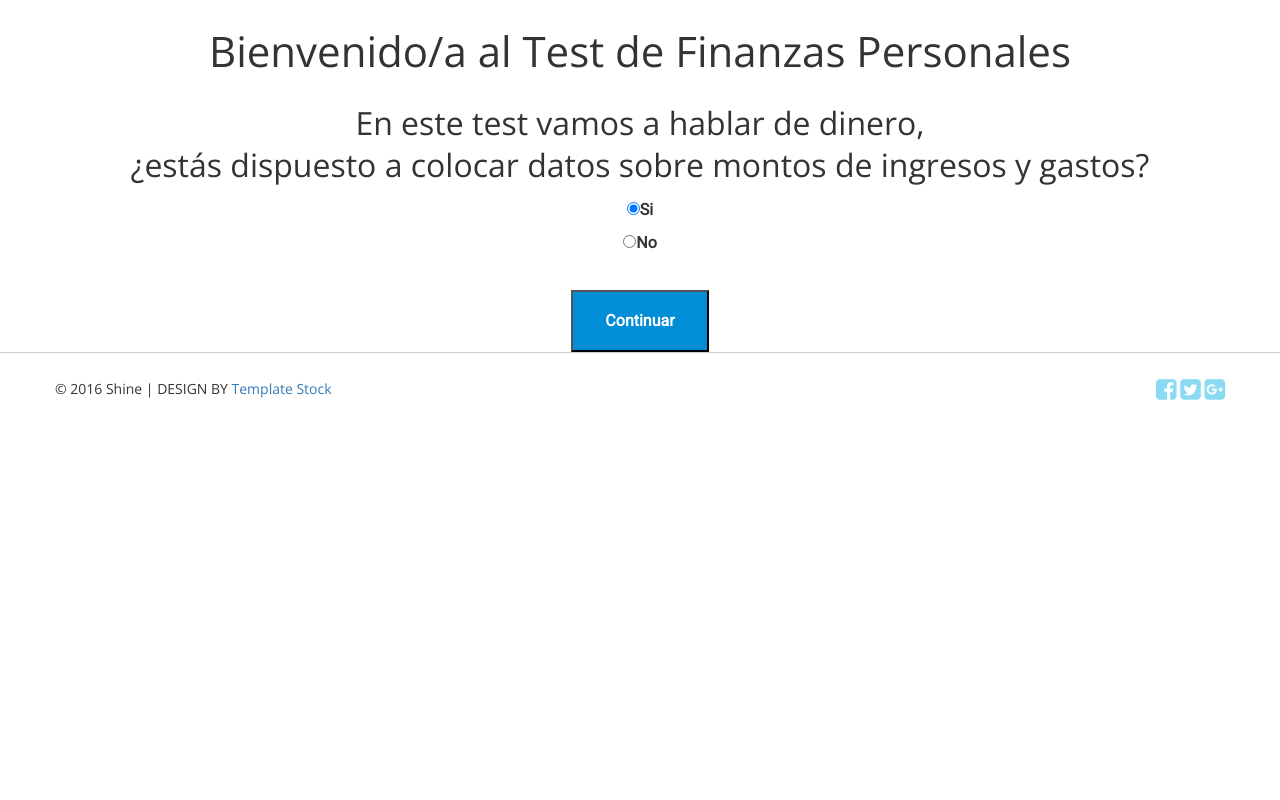
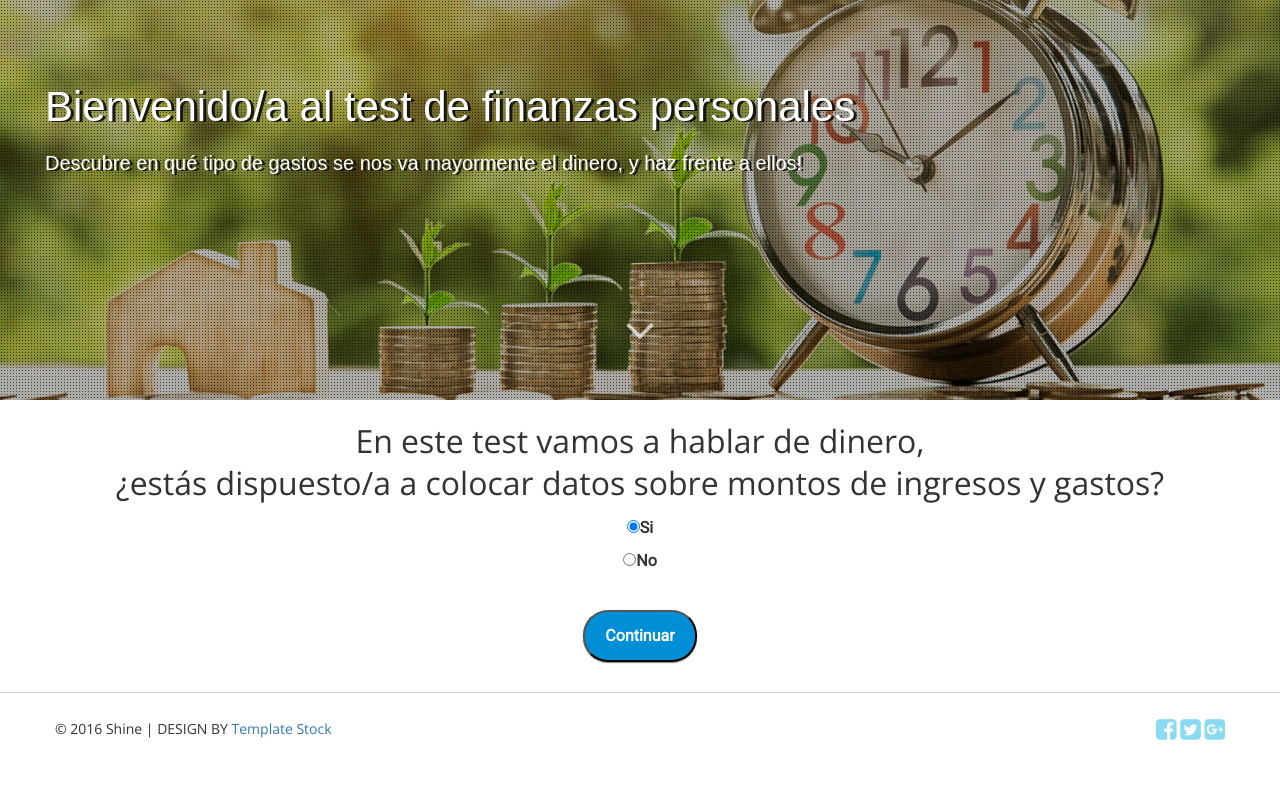
Before and after one commit to practicaproISPC/grupo-5-g5, a PHP site: page /Test.html in a window 1280 px wide. Run offline with PHP 8.4, Linux system fonts and the light colour scheme; some libraries are stand-ins or nearby versions.

Commit message:
se agregó header en Test, se modificó título, se cambiaron tamaños de títulos del header en algunas páginas, se ajustó la altura de botón Enviar y Continuar, y se ajustó una imágen.

```diff
--- a/FormDatos.html
+++ b/FormDatos.html
@@ -43,7 +43,7 @@
 					<div class="col-md-8">
 						<!--<img class="logo" src="images/logo.png" />-->
 						<h1 class="white-text">Test de finanzas personales</h1>
-						<h5 class="white-text">Te contamos los beneficios de administrar correctamente el dinero.</h5>
+						<h3 class="white-text">Te contamos los beneficios de administrar correctamente el dinero</h3>
 						<div id="countdown" class="white-text"></div>
 					</div>
 				</div>
@@ -84,13 +84,12 @@
             <input type="text" name="domicilio" id="domicilio"><br>
 			<br>
 
-            <label for="consulta">Tenes alguna consulta?:</label><br>
+            <label for="consulta">Tenes alguna consulta?</label><br>
             <textarea cols="40" rows="7" name="consulta"></textarea><br>
 			<br>
 	    	<p class="pCentrado"><b>***Nunca te solicitaremos claves ni datos de cuentas bancarias</b>, <br>
              códigos confidenciales enviados por SMS o e-mail, <br>
              y tampoco si ganaste un premio o sorteo. No los compartas.</p>
-
 
             <label><input type="checkbox" name="checkbox" id="polDatos" required>Acepto Política de datos y Política de Privacidad</label><br>
             <label><input type="checkbox" name="checkbox" id="envioInfo" required>Acepto envío con bonificaciones de información de este tipo </label></p>
--- a/PoliticaDeCookies.html
+++ b/PoliticaDeCookies.html
@@ -10,7 +10,7 @@
 		<meta charset="utf-8">
 		<meta http-equiv="X-UA-Compatible" content="IE=edge">
 		<meta name="viewport" content="width=device-width, initial-scale=1">
-		<title>Test de finanzas personales - Política de cookies</title>
+		<title>Test de Finanzas Personales - Política de cookies</title>
 
 
 		<!-- WEB FONTS -->
--- a/Resultado1.html
+++ b/Resultado1.html
@@ -42,7 +42,7 @@
 					<div class="col-md-8">
 						<!--<img class="logo" src="images/logo.png" />-->
 						<h1 class="white-text">Test de finanzas personales</h1>
-						<h3 class="white-text"> Registrar: la Clave de la buena administración financiera </h3>
+						<h3 class="white-text"><u>Registrar</u>: la clave de la buena administración financiera </h3>
 						<div id="countdown" class="white-text"></div>
 					</div>
 				</div>
@@ -56,7 +56,7 @@
 	<br> <p> Seguramente te ha pasado llegar a fin de mes y no saber en qué se te fue el dinero. Pensar “gane tanto, pague esto, aquello, esto otro… y me falta tanto que no se en qué lo gaste”. Incluso puede que alguna vez te preguntaras si habías perdido dinero en algún sitio. Esto se debe a que no llevas un registro o control del flujo de tu dinero. </p>
     <p> ¿Por qué es tan importante llevar un registro con las entradas y salidas de dinero? Podemos decir que es la base de una buena administración. Ya que si no sé a ciencia cierta cuánto gano, cuánto gasto y en qué lo gasto no puedo confeccionar un presupuesto, proyectar ahorros, reducir gastos, identificar los gastos hormigas, etc. </p>
 	<p> Es el primer paso de la escalera que conduce a la Libertad Financiera. Por eso te animamos a que durante un mes anotes todo, pero absolutamente todo: dinero que ganas y dinero que gastas por más que sean montos muy pequeños. Finalizado el mes, por favor, vuelve a realizar este test. </p> <br>
-	<figure> <img src="images/registrar.jpg" alt="debemos registar el dinero. Calculadora. " width="500px" height="300px" /> <figcaption> Debemos Registrar para poder Controlar Nuestras Finanzas </figcaption> </figure> <br>
+	<figure> <img src="images/registrar.jpg" alt="debemos registar el dinero. Calculadora. " width="500px" height="315px" /> <figcaption> Debemos Registrar para poder Controlar Nuestras Finanzas </figcaption> </figure> <br>
 	<h2> Algunos consejos para hacer el registro. </h2>
 	<p> Puedes usar una  libretita y lápiz, una hoja de Excel, una aplicación en tu celular o lo que te resulte más cómodo. La idea es que dispongas de ese medio todos los días para poder apuntar fehacientemente. </p>
 	<p> Aquí te dejamos una nota de un periódico argentino sobre 7 apps que te pueden ser de ayuda   </p> <br>
--- a/Resultado3.html
+++ b/Resultado3.html
@@ -42,7 +42,7 @@
 					<div class="col-md-8">
 						<!--<img class="logo" src="images/logo.png" />-->
 						<h1 class="white-text">Test de finanzas personales</h1>
-						<h2 class="white-text"> La regla del 90/10 </h2>
+						<h2 class="white-text"> La Regla del 90/10 </h2>
 						<div id="countdown" class="white-text"></div>
 					</div>
 				</div>
--- a/Test.html
+++ b/Test.html
@@ -10,7 +10,7 @@
 		<meta charset="utf-8">
 		<meta http-equiv="X-UA-Compatible" content="IE=edge">
 		<meta name="viewport" content="width=device-width, initial-scale=1">
-		<title>Shine - Responsive Template | Template Stock</title>
+		<title>Test de finanzas personales</title>
 
 
 		<!-- WEB FONTS -->
@@ -35,27 +35,40 @@
 			<div id="loader"><div class="sk-spinner sk-spinner-cube-grid"><div class="sk-cube"></div><div class="sk-cube"></div><div class="sk-cube"></div><div class="sk-cube"></div><div class="sk-cube"></div><div class="sk-cube"></div><div class="sk-cube"></div><div class="sk-cube"></div><div class="sk-cube"></div></div></div>
 		</div>	-->
 
-
+	<!-- HEADER -->
+	<section id="header">
+		<div class="container">
+			<div class="row text-center">
+				<div class="col-md-8">
+					<!--<img class="logo" src="images/logo.png" />-->
+					<h1 class="white-text">Bienvenido/a al test de finanzas personales</h1>
+					<h4 class="white-text">Descubre en qué tipo de gastos se nos va mayormente el dinero, y haz frente a ellos!</h4>
+					<div id="countdown" class="white-text"></div>
+				</div>
+			</div>
+		</div>
+		<div class="animation">
+		<a class="arrow-down-animation" data-scroll href="#about"><i class="fa fa-angle-down"></i></a>
+		</div>
+	</section>
+<!-- HEADER ENDS -->
 
 
     <!-- TEST -->
-
-
-	<h1>Bienvenido/a al Test de Finanzas Personales</h1>
 
 	<main>
 		<div id="divHablarDeDinero">
 			<form ><!-- eliminar contenido en deshuso de action y method-->
 				<h2>En este test vamos a hablar de dinero,<br>
-				¿estás dispuesto a colocar datos sobre montos de ingresos y gastos?</h2>
+				¿estás dispuesto/a a colocar datos sobre montos de ingresos y gastos?</h2>
 				<label><input type="radio" name="rDatosDinero" id="rDatosDineroSi" value="s" checked>Si </label><br> <!--agregar values / cambiar name-->
 				<label><input type="radio" name="rDatosDinero" id="rDatosDineroNo" value="n">No </label><br> <!--agregar values-->
-				<br>
 				<!--"ocultarDiv('divHablarDeDinero')"-->
 				<!--SI DICE QUE NO: Página estática con recomendaciones sobre apps de manejo de consumo y otras sobre inversión
 				/ O, si estamos holgados de tiempo, Test secundario-->
-				<button type="button" onclick="ocultarSegunSeleccion1()"><b>Continuar</b></button> <!--agregar boton-->
-
+				<section class="botonContinuar">
+					<button type="button" onclick="ocultarSegunSeleccion1()"><b>Continuar</b></button> <!--agregar boton-->
+				</section>
 			</form>
 
 		</div>
--- a/css/styles.css
+++ b/css/styles.css
@@ -66,7 +66,7 @@ h5 {
 }
 
 
-figcaption { /*letendas */
+figcaption { /*leyendas */
 	font-family:'Lucida Sans', 'Lucida Sans Regular';
 	font-style: oblique; bold;
 	color: #84c700;
@@ -90,10 +90,13 @@ li { /* para las listas Cuando uno dice los puntos a tener en cuenta son: */
 }
 
 button {
-	padding: 15px 32px;
+	padding: 10px 20px;
     	background-color: #008ed6;
     	color: white;
     	font-weight: inherit;
+	font-size: medium;
+	box-shadow: 0px 1px 1px #828282;
+	border-radius: 25px;
 }
 
 
@@ -113,7 +116,7 @@ button {
 .white-text { /*esta es la clase que usamos en los h sobre imagen */
 	color: #fff;
 	text-align: left;
-	font-family: Lucida sans-serif;
+	font-family: sans-serif;
 	text-shadow: 3px 1px #0e0d0de7; /* sombra Valores x y y color */
 
 }
@@ -122,7 +125,7 @@ button {
 	color: #fff;
 	text-align: left;
 	margin-left: 130px;
-	font-family: Lucida sans-serif;
+	font-family: sans-serif;
 	text-shadow: 3px 1px #0e0d0de7; /* sombra Valores x y y color */
 
 }
@@ -207,12 +210,22 @@ button {
 
 }
 
+.pCentrado{ /*para centrar la Advertencia debajo de la consulta en FormDatos*/
+	text-align: center;
+}
 
+.botonEnviar{ /*del FormDatos*/
+	padding: 40px 0px;
+}
+
+.botonContinuar{ /*del comienzo del test*/
+	padding: 30px 0px;
+}
 
 /* SECTIONS */
 
 section {
-	padding: 120px 0px;
+	padding: 100px 0px;
 }
 /* HEADER */
 
--- a/index.html
+++ b/index.html
@@ -42,7 +42,7 @@
 					<div class="col-md-8">
 						<!--<img class="logo" src="images/logo.png" />-->
 						<h1 class="white-text">Test de finanzas personales</h1>
-						<h5 class="white-text">Te contamos los beneficios de administrar correctamente el dinero.</h5>
+						<h3 class="white-text">Te contamos los beneficios de administrar correctamente el dinero.</h3>
 						<div id="countdown" class="white-text"></div>
 					</div>
 				</div>
```
Also changed, not shown: 1 other file. Lines whose indentation alone changed are shown as unchanged.
